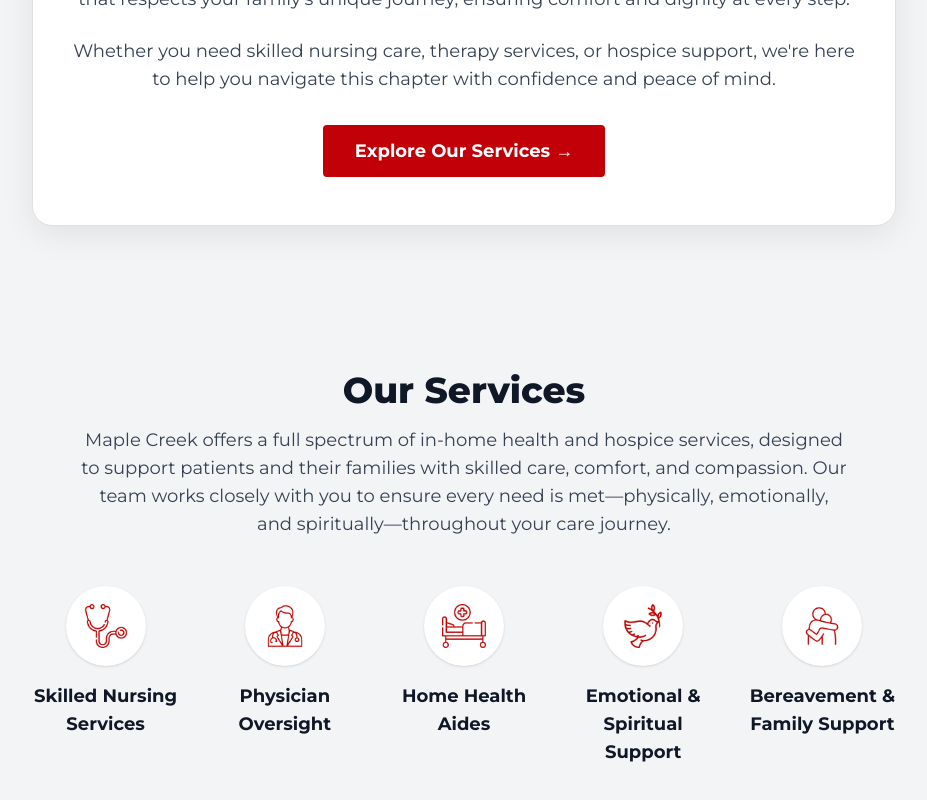
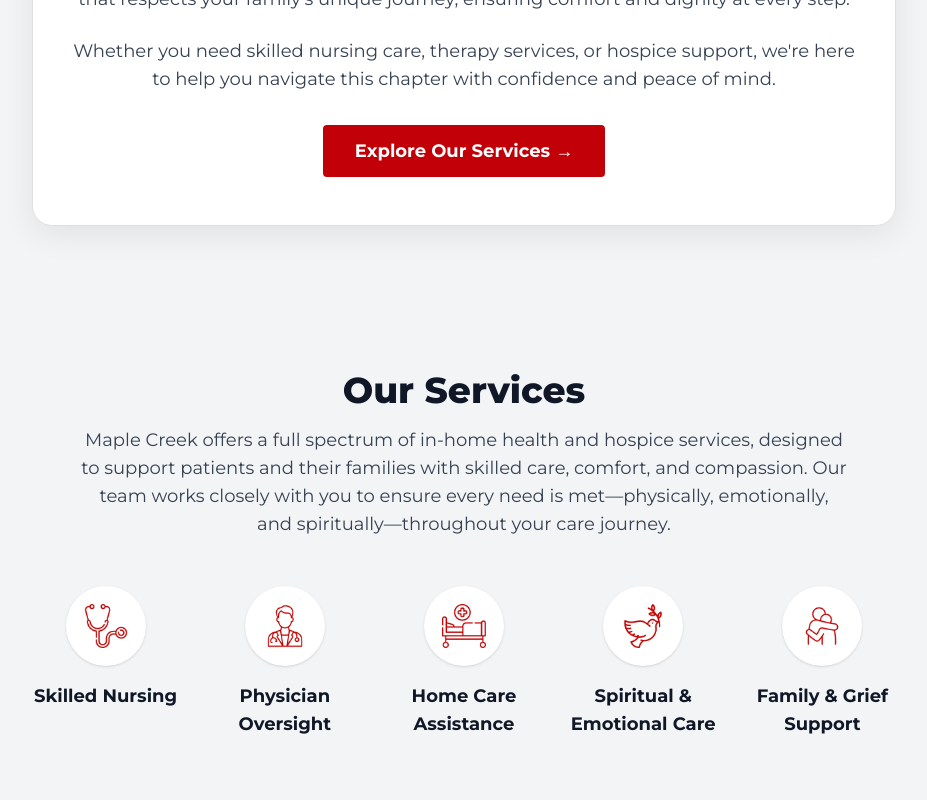
Before and after one commit to jjacobsonn/maplecreek-site, a Next.js app: page / in a window 1280 px wide. Shown: the part 1344-2144 px from the top of the page, without its empty margins (176-1103 px from the left). Built offline with nearby package versions, Linux system fonts and the light colour scheme.

Commit message:
Updated style changes to 'our service' headers

```diff
--- a/src/app/page.tsx
+++ b/src/app/page.tsx
@@ -91,11 +91,11 @@ export default function Home() {
           </p>
           <div className="grid grid-cols-2 md:grid-cols-5 gap-8 items-start justify-items-center">
             {[
-              { src: "/images/icon-2.png", alt: "Skilled Nursing", title: "Skilled Nursing Services" },
+              { src: "/images/icon-2.png", alt: "Skilled Nursing", title: "Skilled Nursing" },
               { src: "/images/icon-3.png", alt: "Physician Oversight", title: "Physician Oversight" },
-              { src: "/images/icon-4.png", alt: "Home Health Aides", title: "Home Health Aides" },
-              { src: "/images/icon-5.png", alt: "Emotional & Spiritual Support", title: "Emotional & Spiritual Support" },
-              { src: "/images/icon-6.png", alt: "Bereavement & Family Support", title: "Bereavement & Family Support" },
+              { src: "/images/icon-4.png", alt: "Home Care Assistance", title: "Home Care Assistance" },
+              { src: "/images/icon-5.png", alt: "Spiritual & Emotional Care", title: "Spiritual & Emotional Care" },
+              { src: "/images/icon-6.png", alt: "Family & Grief Support", title: "Family & Grief Support", centerMobile: true },
             ].map((item, idx) => (
               <motion.div
                 key={item.title}
@@ -103,7 +103,7 @@ export default function Home() {
                 whileInView={{ opacity: 1, y: 0 }}
                 viewport={{ once: true, amount: 0.4 }}
                 transition={{ duration: 0.5, delay: idx * 0.12, ease: "easeOut" }}
-                className="flex flex-col items-center text-center group"
+                className={`flex flex-col items-center text-center group${item.centerMobile ? ' col-span-2 md:col-span-1' : ''}`}
               >
                 <div className="flex items-center justify-center w-20 h-20 rounded-full bg-white shadow-sm mb-4 transition-all duration-200 group-hover:scale-105 group-hover:shadow-[0_6px_20px_rgba(0,0,0,0.05)]">
                   <Image src={item.src} alt={item.alt} width={44} height={44} className="object-contain" />
```
